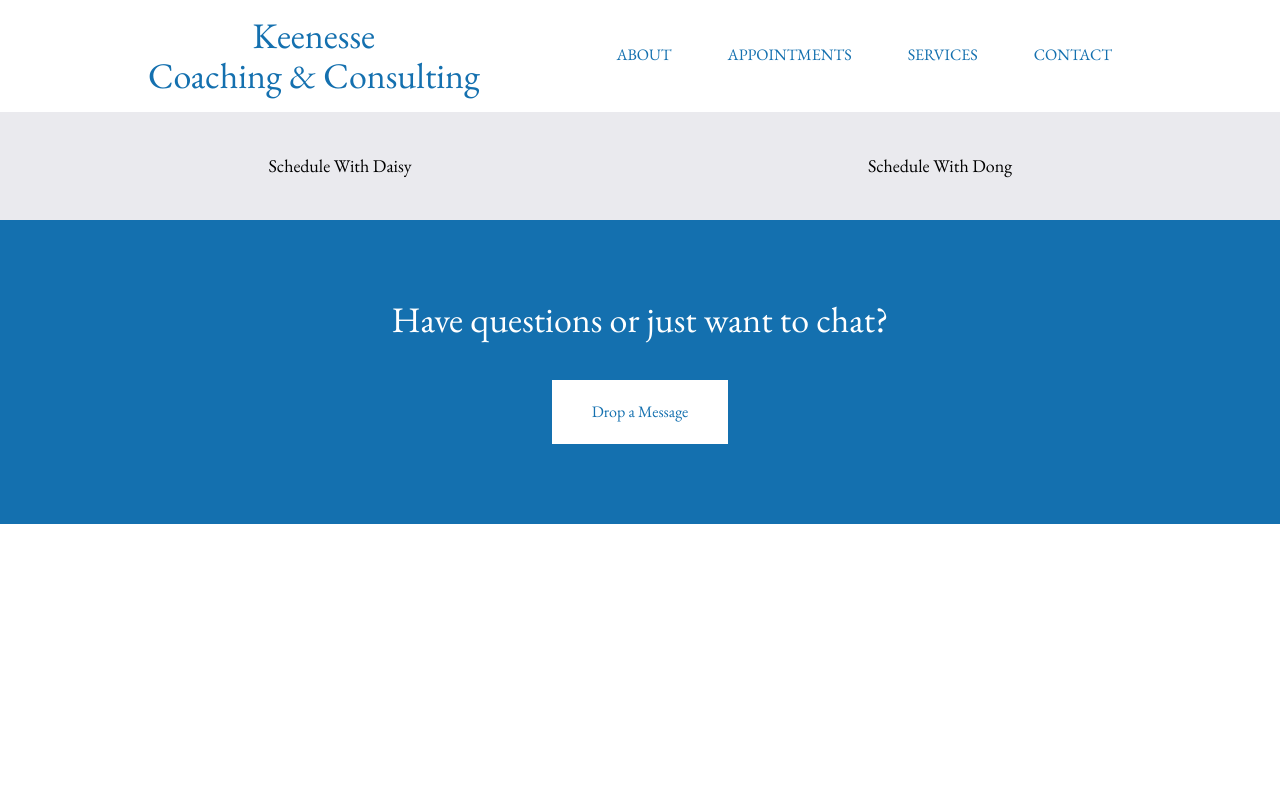
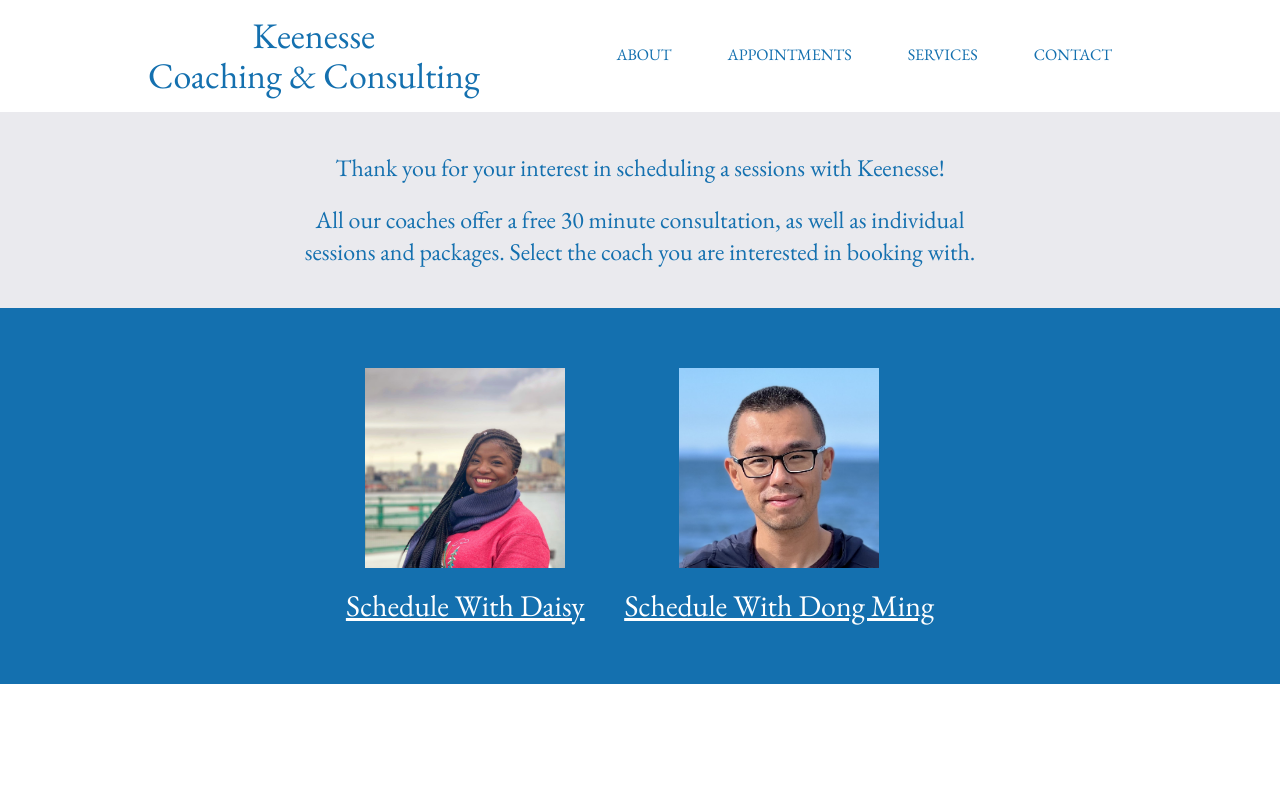
Before and after one commit to ybot1122/keenesse, a Next.js app: page /appointments in a window 1280 px wide. Shown: the top 800 px of the page. Built offline with nearby package versions, Linux system fonts and the light colour scheme.

Commit message:
Appointments page

```diff
--- a/app/about/page.tsx
+++ b/app/about/page.tsx
@@ -1,11 +1,8 @@
 import FAQItem from "@/components/FAQItem";
 import WannaChat from "@/components/WannaChat";
 import type { Metadata } from "next";
-import Image from "next/image";
-import Link from "next/link";
 import daisy from "@/public/my-pic.jpeg";
 import dong from "../../public/dong.png";
-import { TestimonialCarousel } from "@/components/TestimonialCarousel";
 import Testimonials from "@/components/Testimonials";
 import CoachCard from "@/components/CoachCard";
 
--- a/app/appointments/page.tsx
+++ b/app/appointments/page.tsx
@@ -1,20 +1,69 @@
 import Link from "next/link";
 import WannaChat from "@/components/WannaChat";
-import Image from "next/image";
 import daisy from "../../public/my-pic.jpeg";
+import CoachCard from "@/components/CoachCard";
+import dong from "../../public/dong.png";
+import Image, { StaticImageData } from "next/image";
 
 export default function Appointments() {
   return (
     <main className="min-h-screen">
-      <div className="bg-gray w-full p-10 md:pt-10 md:pb-10 flex justify-center flex-row items-center`">
-        <div className="w-full max-w-[1024px] text-lg text-center">
-          Schedule With Daisy
-        </div>
-        <div className="w-full max-w-[1024px] text-lg text-center">
-          Schedule With Dong
+      <div className="bg-gray w-full p-10 md:pt-10 md:pb-10 flex justify-center flex-col items-center`">
+        <p className="max-w-[720px] mx-auto text-center text-blue text-2xl">
+          Thank you for your interest in scheduling a sessions with Keenesse!
+        </p>
+        <p className="max-w-[720px] mx-auto mt-5 text-center text-blue text-2xl">
+          All our coaches offer a free 30 minute consultation, as well as
+          individual sessions and packages. Select the coach you are interested
+          in booking with.
+        </p>
+      </div>
+
+      <div className="bg-blue w-full p-10 md:pt-10 md:pb-10 flex justify-center flex-row items-center`">
+        <div className="flex flex-col sm:flex-row justify-center items-center text-white text-center">
+          <div className="flex flex-col items-center max-w-[725px] text-lg my-5 sm:mx-5">
+            <div className="w-[200px] h-[200px] overflow-hidden relative">
+              <Link href={"/daisy"}>
+                {" "}
+                <Image
+                  src={daisy}
+                  placeholder="blur"
+                  alt={"Daisy Isibor"}
+                  style={{
+                    width: "100%",
+                    height: "100%",
+                    objectFit: "cover",
+                  }}
+                />
+              </Link>
+            </div>
+            <h2 className="text-3xl underline mt-5">
+              <Link href="/daisy">Schedule With Daisy</Link>
+            </h2>
+          </div>
+
+          <div className="flex flex-col items-center max-w-[725px] text-lg my-5 sm:mx-5">
+            <div className="w-[200px] h-[200px] overflow-hidden relative">
+              <Link href={"/dong"}>
+                {" "}
+                <Image
+                  src={dong}
+                  placeholder="blur"
+                  alt={"Dong Ming"}
+                  style={{
+                    width: "100%",
+                    height: "100%",
+                    objectFit: "cover",
+                  }}
+                />
+              </Link>
+            </div>
+            <h2 className="text-3xl underline mt-5">
+              <Link href="/dong">Schedule With Dong Ming</Link>
+            </h2>
+          </div>
         </div>
       </div>
-      <WannaChat />
     </main>
   );
 }
--- a/components/CoachCard.tsx
+++ b/components/CoachCard.tsx
@@ -1,7 +1,5 @@
 import Link from "next/link";
-import WannaChat from "@/components/WannaChat";
 import Image, { StaticImageData } from "next/image";
-import daisy from "../../public/my-pic.jpeg";
 
 export default function CoachCard({
   name,
@@ -17,7 +15,7 @@ export default function CoachCard({
   description: string;
 }) {
   return (
-    <div className="max-w-[725px] text-lg my-5 sm:mr-5">
+    <div className="max-w-[725px] text-lg my-5 sm:mx-5">
       <div className="w-[200px] h-[200px] overflow-hidden relative">
         <Link href={appointmentsHref}>
           {" "}
```
